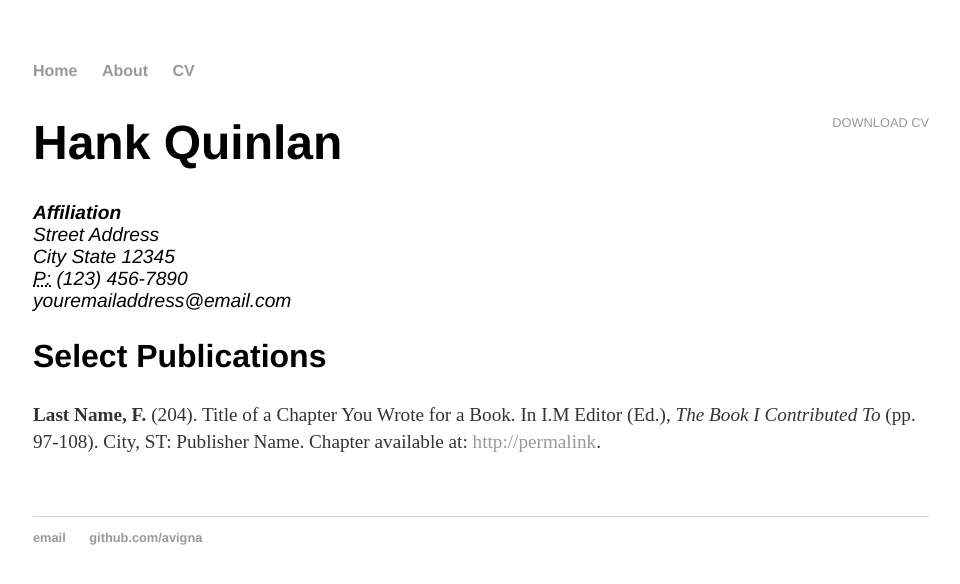
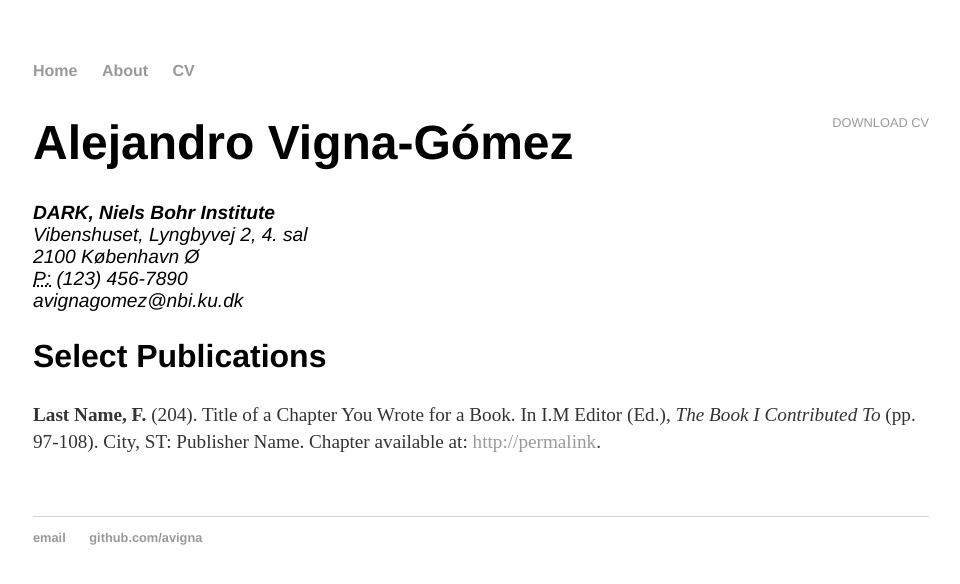
Before and after one commit to avigna/avigna.github.io, a Jekyll site: the page built from cv/index.html, in a window 1280 px wide. Shown: the top 584 px of the page, without its empty margins (159-1119 px from the left). Built offline with Jekyll 4.4.1, drawn with Linux system fonts in a browser that asks for light colours.

Commit message:
Update index.html

```diff
--- a/cv/index.html
+++ b/cv/index.html
@@ -1,17 +1,17 @@
 ---
 layout: default
-title: CV of Your Name
+title: CV
 ---
 
 	<div class="cv">
 		<a href="#" class="download" title="Download CV as PDF">Download CV</a>
-					<h1>Hank Quinlan</h1>
+					<h1>Alejandro Vigna-Gómez</h1>
 					<address>
-					<strong>Affiliation</strong><br>
-					Street Address<br>
-					City State 12345<br>
+					<strong>DARK, Niels Bohr Institute</strong><br>
+					Vibenshuset, Lyngbyvej 2, 4. sal <br>
+					2100 København Ø <br>
 					<abbr title="phone">P:</abbr> (123) 456-7890<br>
-					<span class="obfuscate">youremailaddress@email.com</span>
+					<span class="obfuscate">avignagomez@nbi.ku.dk</span>
 					</address>
 
 					<h2>Select Publications</h2>
```
